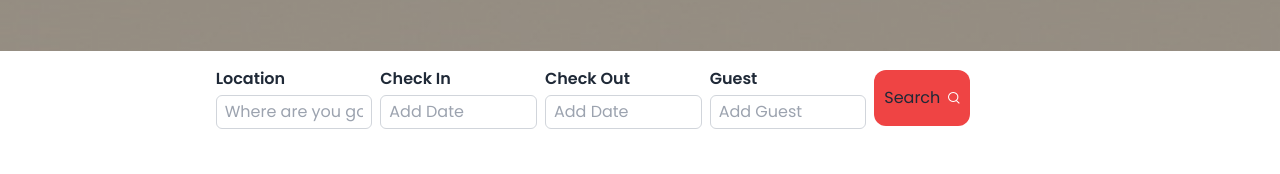
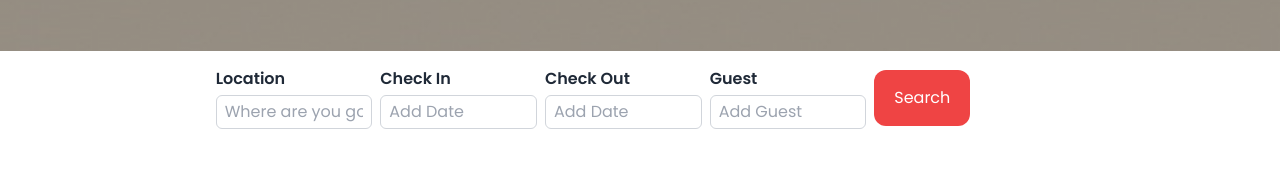
Before and after one commit to kartik-613/ujjainHTML, a plain HTML site: page index.html in a window 1280 px wide. Shown: the part 749-923 px from the top of the page. Drawn offline with nearby package versions, Linux system fonts and the light colour scheme.

Commit message:
four commit

```diff
--- a/index.html
+++ b/index.html
@@ -113,8 +113,8 @@
     </div>
 
     <div class="flex-1 min-w-[190px]">
-    <button type="submit" class="bg-red-500 w-full h-10 sm:w-24 sm:h-14 rounded-xl flex items-center justify-center mt-3 sm:mt-0 self-end">Search
-      <img src="images/search.png" alt="search" class="pl-5 sm:pl-2 w-4 sm:w-5">
+    <button type="submit" class="bg-red-500 text-white w-full h-10 sm:w-24 sm:h-14 rounded-xl flex items-center justify-center mt-3 sm:mt-0 self-end">Search
+      <!-- <img src="images/search.png" alt="search" class="pl-5 sm:pl-2 w-4 sm:w-5"> -->
     </button>
     </div>
   </form>
```
